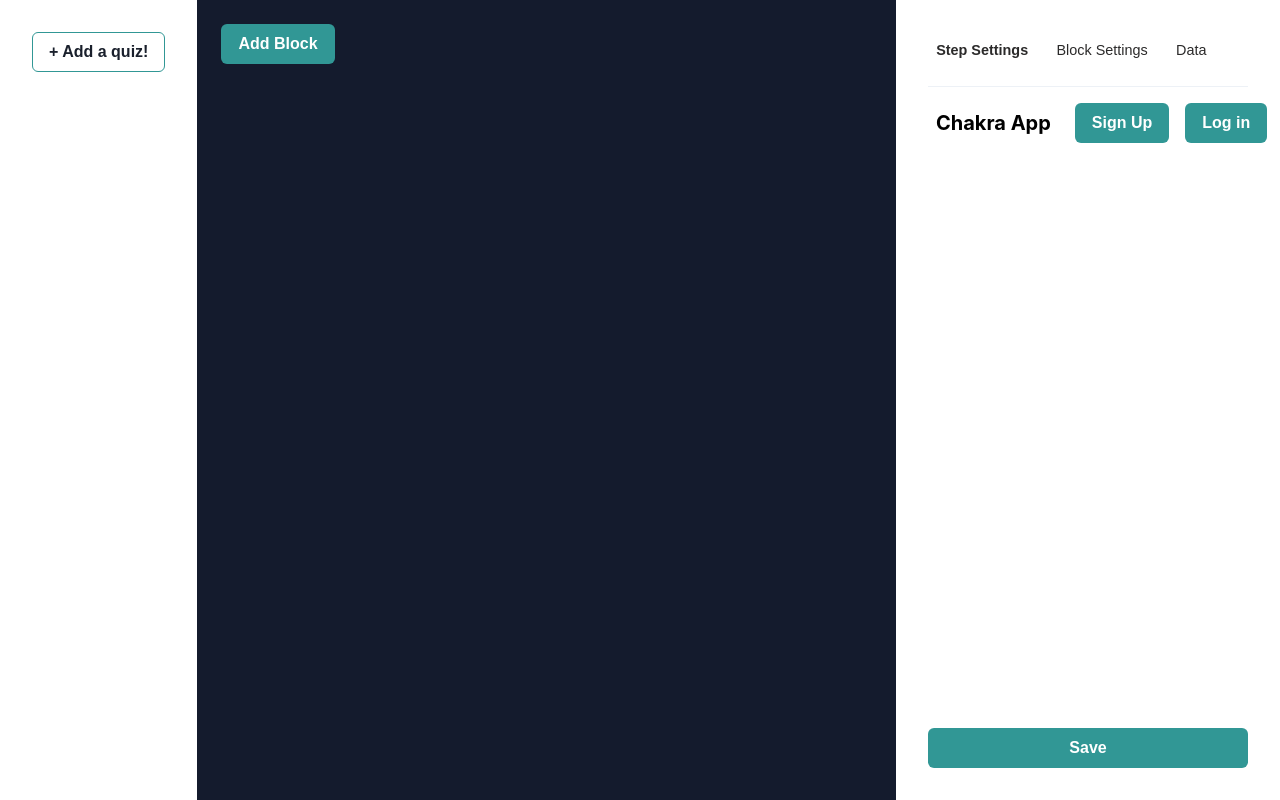
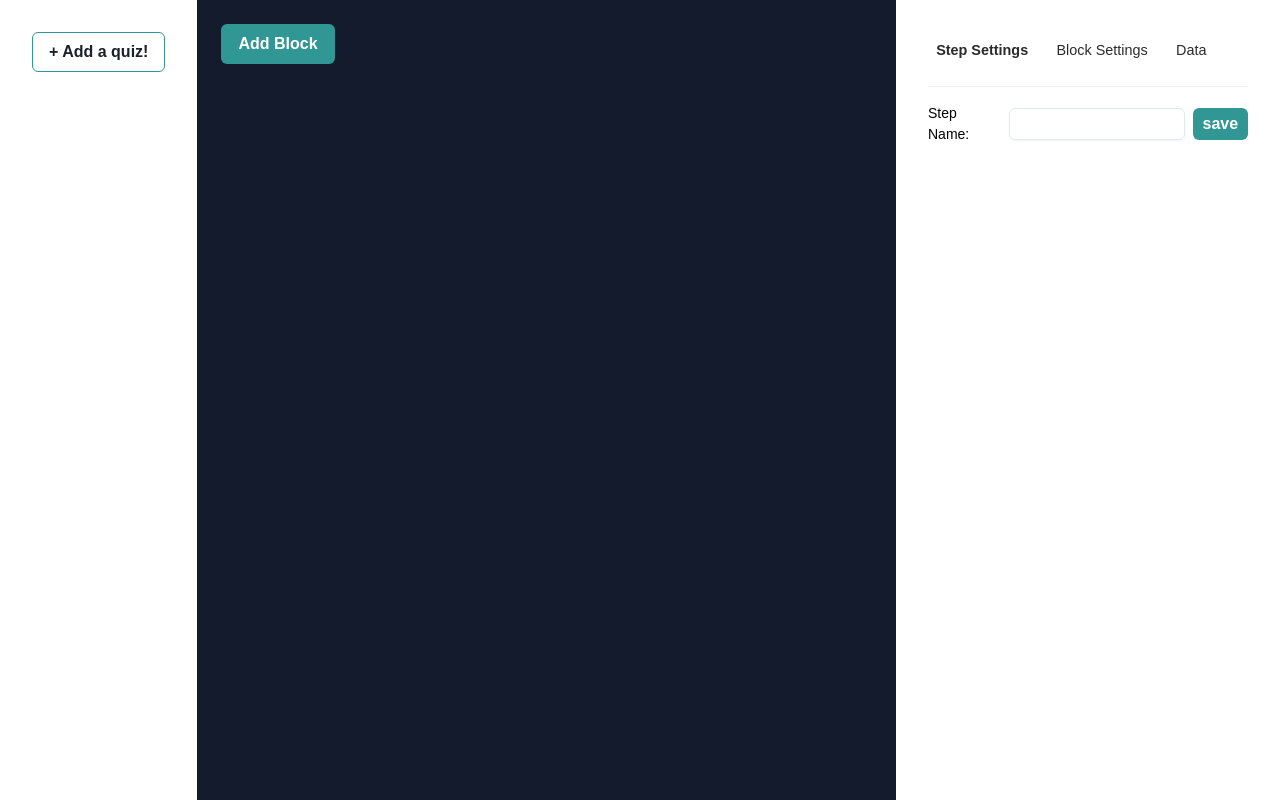
Before and after one commit to raeleneho/quiz-builder, a React (Vite) app: page /quizzes/1/steps/1 in a window 1280 px wide. Built offline with nearby package versions, Linux system fonts and the light colour scheme.

Commit message:
finished tab displays

```diff
--- a/api/StepClient.ts
+++ b/api/StepClient.ts
@@ -96,7 +96,4 @@ export default {
   getStep,
   deleteStep,
   updateStep
-
-
-
 }
--- /dev/null
+++ b/src/components/DataDisplay.tsx
@@ -0,0 +1,31 @@
+import { Box, Flex, Text } from '@chakra-ui/react';
+import { useStepEditorContext } from '../pages/StepEditor/StepEditorContext';
+
+function DataDisplay() {
+  const stepEditorContext = useStepEditorContext();
+  return (
+    <Box borderWidth="1px" borderRadius="md" p="4" bgColor="gray.100">
+      <Flex>
+        <Text ml="2" color="gray.500">
+          {'{'}
+        </Text>
+      </Flex>
+
+      {Object.keys(stepEditorContext?.block?.data ?? {}).map((key, value) => {
+        return (
+          <Box key={key} display="flex" pl={6}>
+            <Text>{`"${key}": "${value}",`}</Text>
+          </Box>
+        );
+      })}
+
+      <Flex>
+        <Text ml="2" color="gray.500">
+          {'}'}
+        </Text>
+      </Flex>
+    </Box>
+  );
+}
+
+export default DataDisplay;
--- a/src/components/EditSideBar.tsx
+++ b/src/components/EditSideBar.tsx
@@ -1,27 +1,30 @@
 import TabContent from './Tabs/TabContent';
 import StepSettings from './StepSettings';
-import { BlockEditor } from './blocks/BlockEditor';
+import { BlockSettings } from './blocks/BlockSettings';
 import Tabs from './Tabs/Tabs';
 import Tab from './Tabs/Tab';
-import { Button, Divider, Flex } from '@chakra-ui/react';
+import { Divider, Flex } from '@chakra-ui/react';
+import { Step } from '../../api/StepClient';
+import DataDisplay from './DataDisplay';
 
 interface EditSideBarProps {
-  stepId: string;
+  step?: Step | null;
+  quizId: string;
 }
 
-export function EditSideBar({ stepId }: EditSideBarProps) {
+export function EditSideBar({ step, quizId }: EditSideBarProps) {
   const tabsData = [
     {
       id: '1',
       title: 'Step Settings',
-      component: () => <StepSettings />,
+      component: () => <StepSettings step={step} quizId={quizId} />,
     },
     {
       id: '2',
       title: 'Block Settings',
-      component: () => <BlockEditor stepId={stepId ?? ''} />,
+      component: () => <BlockSettings stepId={step?.id ?? ''} />,
     },
-    { id: '3', title: 'Data', component: () => <></> },
+    { id: '3', title: 'Data', component: () => <DataDisplay /> },
   ];
 
   return (
@@ -49,9 +52,9 @@ export function EditSideBar({ stepId }: EditSideBarProps) {
         </div>
       </Tabs>
 
-      <Button colorScheme="teal" aria-label="save changes" onClick={() => {}}>
+      {/* <Button colorScheme="teal" aria-label="save changes" onClick={() => {}}>
         Save
-      </Button>
+      </Button> */}
     </div>
   );
 }
--- a/src/components/StepSettings.tsx
+++ b/src/components/StepSettings.tsx
@@ -1,24 +1,48 @@
-import {
-  Flex,
-  Heading,
-  Spacer,
-  ButtonGroup,
-  Button,
-  Box,
-} from "@chakra-ui/react";
-// import { Box } from "framer-motion";
+import { Flex, Button, FormLabel } from '@chakra-ui/react';
+import StepClient, { Step } from '../../api/StepClient';
 
-function StepSettings() {
+import { FormInput } from './FormInput';
+import { useState } from 'react';
+
+interface StepSettingsProps {
+  step?: Step | null;
+  quizId: string;
+}
+
+function StepSettings({ step, quizId }: StepSettingsProps) {
+  const [stepName, setStepName] = useState(step?.name ?? '');
   return (
-    <Flex minWidth="max-content" alignItems="center" gap="2">
-      <Box p="2">
-        <Heading size="md">Chakra App</Heading>
-      </Box>
-      <Spacer />
-      <ButtonGroup gap="2">
-        <Button colorScheme="teal">Sign Up</Button>
-        <Button colorScheme="teal">Log in</Button>
-      </ButtonGroup>
+    <Flex alignItems="center" gap="2">
+      <FormLabel mb={0} fontSize="sm">
+        Step Name:
+      </FormLabel>
+      <FormInput
+        width="auto"
+        size="sm"
+        variant="outline"
+        boxShadow="sm"
+        rounded="md"
+        value={stepName}
+        onChange={(e) => setStepName(e.target.value)}
+      />
+
+      <Button
+        aria-label="update step"
+        colorScheme="teal"
+        fontSize="16px"
+        size="sm"
+        onClick={() => {
+          if (step) {
+            StepClient.updateStep({
+              ...step,
+              name: stepName,
+              quizId,
+            });
+          }
+        }}
+      >
+        save
+      </Button>
     </Flex>
   );
 }
--- a/src/components/blocks/BlockEditor.tsx
+++ b/src/components/blocks/BlockSettings.tsx
@@ -1,39 +1,35 @@
 // dynamic props - block id, block type, block data
 // make getblock request
-import {
-  Button,
-  Flex,
-  FormControl,
-  FormLabel,
-  HStack,
-  Radio,
-  RadioGroup,
-  Stack,
-} from "@chakra-ui/react";
+import { Box, Button, Flex, FormLabel } from '@chakra-ui/react';
 
-import { BlockClient } from "../../../api/BlockClient";
-import { useStepEditorContext } from "../../pages/StepEditor/StepEditorContext";
-import Tabs from "../Tabs/Tabs";
-import { FormInput } from "../FormInput";
+import { BlockClient } from '../../../api/BlockClient';
+import { useStepEditorContext } from '../../pages/StepEditor/StepEditorContext';
+
+import { FormInput } from '../FormInput';
 
 interface BlockEditorProps {
-  // blockId: string;
   stepId: string;
 }
 
-export function BlockEditor({ stepId }: BlockEditorProps) {
+export function BlockSettings({ stepId }: BlockEditorProps) {
   const stepEditorContext = useStepEditorContext();
   const block = stepEditorContext?.block;
   if (!block) return <>Select a block</>;
   return (
     <>
-      <div className="block-editor">
+      <Box maxW="350px" display="flex" flexDirection="column" gap={2}>
         {Object.keys(stepEditorContext?.block?.data ?? {}).map((key) => {
           return (
-            <Flex alignItems="center" justifyContent="center">
-              <FormLabel>{key}</FormLabel>
+            <Flex alignItems="center" justify="space-between" gap="2">
+              <FormLabel fontSize="sm" mb={0}>
+                {key}:
+              </FormLabel>
               <FormInput
+                width="auto"
+                size="sm"
                 variant="outline"
+                boxShadow="sm"
+                rounded="md"
                 value={stepEditorContext?.block?.data[key]}
                 onChange={(e) => {
                   stepEditorContext?.block &&
@@ -51,6 +47,10 @@ export function BlockEditor({ stepId }: BlockEditorProps) {
         })}
         {stepEditorContext?.block && (
           <Button
+            aria-label="update block"
+            colorScheme="teal"
+            fontSize="16px"
+            size="sm"
             onClick={() =>
               BlockClient.updateBlock({
                 stepId,
@@ -61,7 +61,7 @@ export function BlockEditor({ stepId }: BlockEditorProps) {
             Save
           </Button>
         )}
-      </div>
+      </Box>
     </>
   );
 }
--- a/src/pages/QuizEditor.tsx
+++ b/src/pages/QuizEditor.tsx
@@ -1,27 +1,15 @@
-import { useParams } from "react-router-dom";
-import QuizClient, { Quiz, quizRoute } from "../../api/QuizClient";
-import { useQuery } from "@tanstack/react-query";
-import { InputBlock } from "../blocks/InputBlock";
-import { useState } from "react";
-import { FormInput } from "../components/FormInput";
+import { useParams } from 'react-router-dom';
+import QuizClient, { Quiz, quizRoute } from '../../api/QuizClient';
+import { useQuery } from '@tanstack/react-query';
+import { useState } from 'react';
+import { FormInput } from '../components/FormInput';
 
-import {
-  Box,
-  Button,
-  Center,
-  Container,
-  Flex,
-  HStack,
-  VStack,
-} from "@chakra-ui/react";
+import { Button, Container, HStack } from '@chakra-ui/react';
 function QuizEditor() {
   const { quizId } = useParams();
   const [quiz, setQuiz] = useState<Quiz | null>();
 
-  const updateQuiz = (
-    propertyName: keyof Quiz,
-    value: Quiz[typeof propertyName]
-  ) => {
+  const updateQuiz = (propertyName: keyof Quiz, value: Quiz[typeof propertyName]) => {
     if (quiz) {
       setQuiz({
         ...quiz,
@@ -33,7 +21,7 @@ function QuizEditor() {
   const { data: quizRes } = useQuery({
     queryKey: [quizRoute, quizId],
     queryFn: async () => {
-      const quiz = await QuizClient.getQuiz(quizId ?? "");
+      const quiz = await QuizClient.getQuiz(quizId ?? '');
       setQuiz(quiz);
       return quiz;
     },
@@ -41,12 +29,9 @@ function QuizEditor() {
   });
 
   return (
-    <Container centerContent p={6}>
+    <Container centerContent py={10}>
       <HStack>
-        <FormInput
-          value={quiz?.name ?? ""}
-          onChange={(e) => updateQuiz("name", e.target.value)}
-        />
+        <FormInput value={quiz?.name ?? ''} onChange={(e) => updateQuiz('name', e.target.value)} />
 
         <Button
           aria-label="update quiz"
--- a/src/pages/StepEditor/StepEditor.tsx
+++ b/src/pages/StepEditor/StepEditor.tsx
@@ -7,7 +7,7 @@ import { useQuery } from '@tanstack/react-query';
 import StepPreview from '../../components/StepPreview';
 import { StepEditorProvider } from './StepEditorContext';
 
-import { Box, Button, Container, Flex } from '@chakra-ui/react';
+import { Box, Button, Flex } from '@chakra-ui/react';
 
 import { BlockClient, BlockType } from '../../../api/BlockClient';
 import { blockLibrary } from '../../components/blocks/BlockLibrary';
@@ -63,7 +63,7 @@ function StepEditor() {
           </Box>
         </Box>
 
-        <EditSideBar stepId={stepId ?? ''} />
+        <EditSideBar step={step} quizId={quizId ?? ''} />
       </StepEditorProvider>
     </>
   );
```
Also changed, not shown: src/App.css (+0 -28 lines).
